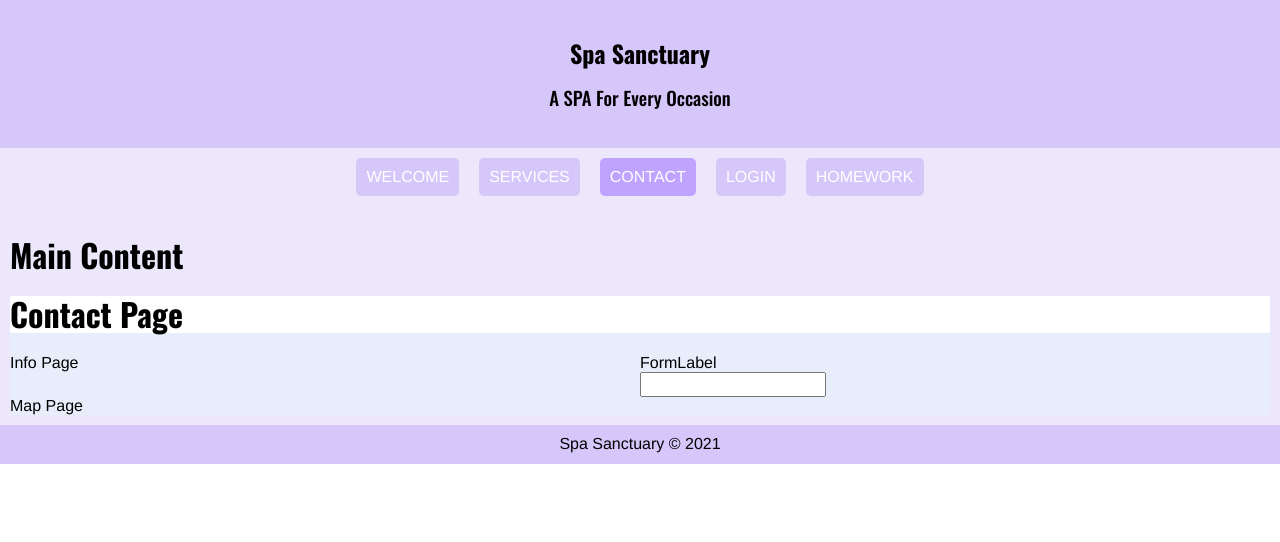
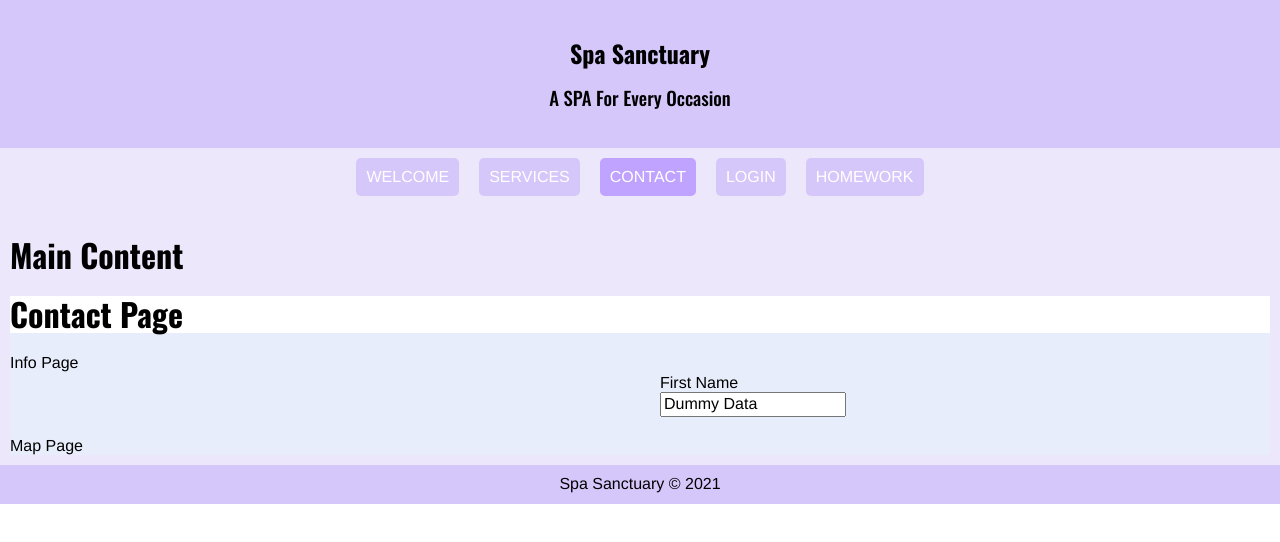
Before and after one commit to cpollock911/uclax-web1-summer21, a React (Create React App) app: page /contact in a window 1280 px wide. Shown: the top 542 px of the page. Built offline with nearby package versions, Linux system fonts and the light colour scheme.

Commit message:
Universal Form and Updated HW

```diff
--- /dev/null
+++ b/src/React/Components/UniversalForm/Context/index.js
@@ -0,0 +1,39 @@
+import { createContext } from 'react';
+export default createContext();
+
+
+/*---------------------------
+| Action Types
+---------------------------*/
+const actionTypes = {
+    UF_UPDATE_CONTROL: 'UF: updateControl',
+}
+
+/*---------------------------
+| Action (Action Creators)
+---------------------------*/
+export const updateControl = (input) => {
+    return {
+        type: actionTypes.UF_UPDATE_CONTROL,
+        input: input,
+    }
+}
+
+/*---------------------------
+| State Updater (Reducer)
+---------------------------*/
+export const reducer = (state, action) => {
+
+    switch(action.type) {
+        case actionTypes.UF_UPDATE_CONTROL: {
+            return {
+                ...state,
+                ...action.input
+            };
+        }
+
+        default: {
+            return {...state}
+        }
+    }
+}
--- a/src/React/Components/UniversalForm/Form/Controls/Input.jsx
+++ b/src/React/Components/UniversalForm/Form/Controls/Input.jsx
@@ -1,14 +1,36 @@
-import React from 'react';
+import React, { useContext } from 'react';
 import styled from 'styled-components';
 
-const Input = ({ inputName, handleUpdate }) => {
+/* Context --------------------------------------------*/
+import Context, { updateControl } from '../../Context/index.js';
+
+
+const Input = () => {
+    const { dispatch, state } = useContext(Context);
+
+    const {
+        fullname
+    } = state;
+
+    console.log('fullname', fullname);
+
+    const handleUpdate = (e) => {
+        dispatch(updateControl({
+            fullname: e.target.value
+        }));
+
+
+
+
+        console.log(e.target.value);
+    }
 
     return (
         <InputStyled
             className='Input'
-            type='text'
+            type="text"
             id='first'
-            value={ inputName }
+            value={ fullname }
             onChange={ handleUpdate }
         />
     );
--- a/src/React/Components/UniversalForm/Form/FormGroup/FormControl.jsx
+++ b/src/React/Components/UniversalForm/Form/FormGroup/FormControl.jsx
@@ -3,14 +3,11 @@ import styled from 'styled-components';
 
 import Input from '../Controls/Input.jsx';
 
-const FormControl = ({ inputName, handleUpdate }) => {
+const FormControl = () => {
 
     return (
         <FormControlStyled className='FormControl'>
-            <Input
-                inputName={ inputName }
-                handleUpdate={ handleUpdate }
-            />
+            <Input />
         </FormControlStyled>
     );
 }
--- a/src/React/Components/UniversalForm/Form/FormGroup/FormGroup.jsx
+++ b/src/React/Components/UniversalForm/Form/FormGroup/FormGroup.jsx
@@ -4,15 +4,12 @@ import styled from 'styled-components';
 import FormLabel from './FormLabel.jsx';
 import FormControl from './FormControl.jsx';
 
-const FormGroup = ({inputName, handleUpdate}) => {
+const FormGroup = () => {
 
     return (
         <FormGroupStyled className='FormGroup'>
             <FormLabel />
-            <FormControl
-                inputName={ inputName }
-                handleUpdate={ handleUpdate }
-            />
+            <FormControl />
         </FormGroupStyled>
     );
 }
--- a/src/React/Components/UniversalForm/Form/FormGroup/FormLabel.jsx
+++ b/src/React/Components/UniversalForm/Form/FormGroup/FormLabel.jsx
@@ -5,7 +5,7 @@ const FormLabel = () => {
 
     return (
         <FormLabelStyled className='FormLabel'>
-            FormLabel
+            First Name
         </FormLabelStyled>
     );
 }
--- a/src/React/Components/UniversalForm/UniversalForm.jsx
+++ b/src/React/Components/UniversalForm/UniversalForm.jsx
@@ -1,26 +1,24 @@
-import React, { useState } from 'react';
+import React, { useReducer } from 'react';
 import styled from 'styled-components';
+
+/* Context --------------------------------------------*/
+import Context, { reducer } from './Context/index.js';
 
 import Form from './Form/Form.jsx';
 import FormGroup from './Form/FormGroup/FormGroup.jsx';
 
-const UniversalForm = () => {
+const UniversalForm = ({defaultFormData}) => {
 
-    const [inputName, inputNameUpdate] = useState('');
-
-    const handleUpdate = (event) => {
-        inputNameUpdate(event.target.value);
-    }
+    const [state, dispatch] = useReducer(reducer, defaultFormData);
 
     return (
-        <UniversalFormStyled className='UniversalForm'>
-            <Form>
-                <FormGroup
-                    inputName={ inputName }
-                    handleUpdate={ handleUpdate}
-                />
-            </Form>
-        </UniversalFormStyled>
+        <Context.Provider value={ { state, dispatch } }>
+            <UniversalFormStyled className='UniversalForm'>
+                <Form>
+                    <FormGroup />
+                </Form>
+            </UniversalFormStyled>
+        </Context.Provider>
     );
 }
 
--- a/src/React/Homework/Homework.jsx
+++ b/src/React/Homework/Homework.jsx
@@ -245,6 +245,16 @@ const Homework = () => {
                 question={ 'What is the difference between IDs, Classes and Tags? How does Specificity play a role in the selection of HTML elements (both in CSS and JS)' }
             >
                 <h3>ID's, Classes, and Tags</h3>
+                <p>IDs, classes, and tags play essential parts when creating the layout of a website.  These elements tie into specificity in CSS and JS and allow these languages to identify and modify their attributes.</p>
+                <p>IDs, classes, and tags all have their qualities for HTML.  An ID will be a unique identifier for an entire document but must not contain any white spaces.  It allows other languages to identify the element when linking, scripting, or styling.  For example, if I were to stylize an ID with CSS, I would use "#" before the ID to specify it and then stylize it.  However, if I were to stylize a class element, I would use "." before the class to select it and then stylize it.  Classes typically identify more than one element for an entire document, which differs from a unique ID.  In addition, classes can also contain white spaces and are case-sensitive.  JavaScript can specify a class to access and manipulate it.  Tags are the building block elements that HTML uses to create a website.  Tag elements can include elements like p, div, and h1 and essentially formats the website.  Tag elements typically surround content so it can be accessible on the site itself.  IDs, classes, and tags are important when it comes to the specificity and stylizing via CSS.</p>
+                <p>Specificity is vital when it comes to selecting specific HTML elements for stylization. Therefore, CSS will use a score/rank system to determine which style declarations apply to an element.  The specificity hierarchy ranks inline styles as the highest, followed by IDs, classes, attributes and pseudo-classes, and element selectors.  When there is equal specificity between elements, then the latest rule will apply to the element.  JavaScript plays a part in specificity when it comes to altering the attributes that are in effect.</p>
+                <p>Overall, IDs, classes, and tags are essential for building a website and styling it.  IDs provide unique identifiers for styling specific elements and are one of the top items for specificity ranking.  Stylizing multiple elements is what classes can handle best.  In addition, tags are best for creating the skeleton of the website and formatting content appropriately.</p>
+            </Essay>
+            <Essay
+                number={ 13 }
+                question='What is a CSS Preprocessor? What are some examples? In React, what are styled components? How do Styled Components violate separation of concerns?'
+            >
+                <h3>CSS Preprocessor and Styled Components</h3>
             </Essay>
 
         </div>
--- a/src/React/Pages/Contact/ContactForm/ContactForm.jsx
+++ b/src/React/Pages/Contact/ContactForm/ContactForm.jsx
@@ -1,12 +1,17 @@
 import React from 'react';
-import UniversalForm from 'React/Components/UniversalForm/UniversalForm';
 import styled from 'styled-components';
+
+import UniversalForm from 'React/Components/UniversalForm/UniversalForm.jsx';
 
 const ContactForm = () => {
 
+    const defaultFormData = {
+        fullname: 'Dummy Data',
+    }
+
     return (
         <ContactFormStyled className='ContactForm'>
-            <UniversalForm />
+            <UniversalForm defaultFormData={ defaultFormData } />
         </ContactFormStyled>
     );
 }
@@ -14,5 +19,6 @@ const ContactForm = () => {
 export default ContactForm;
 
 const ContactFormStyled = styled.div`
+    padding: 20px;
 
 `;
```
